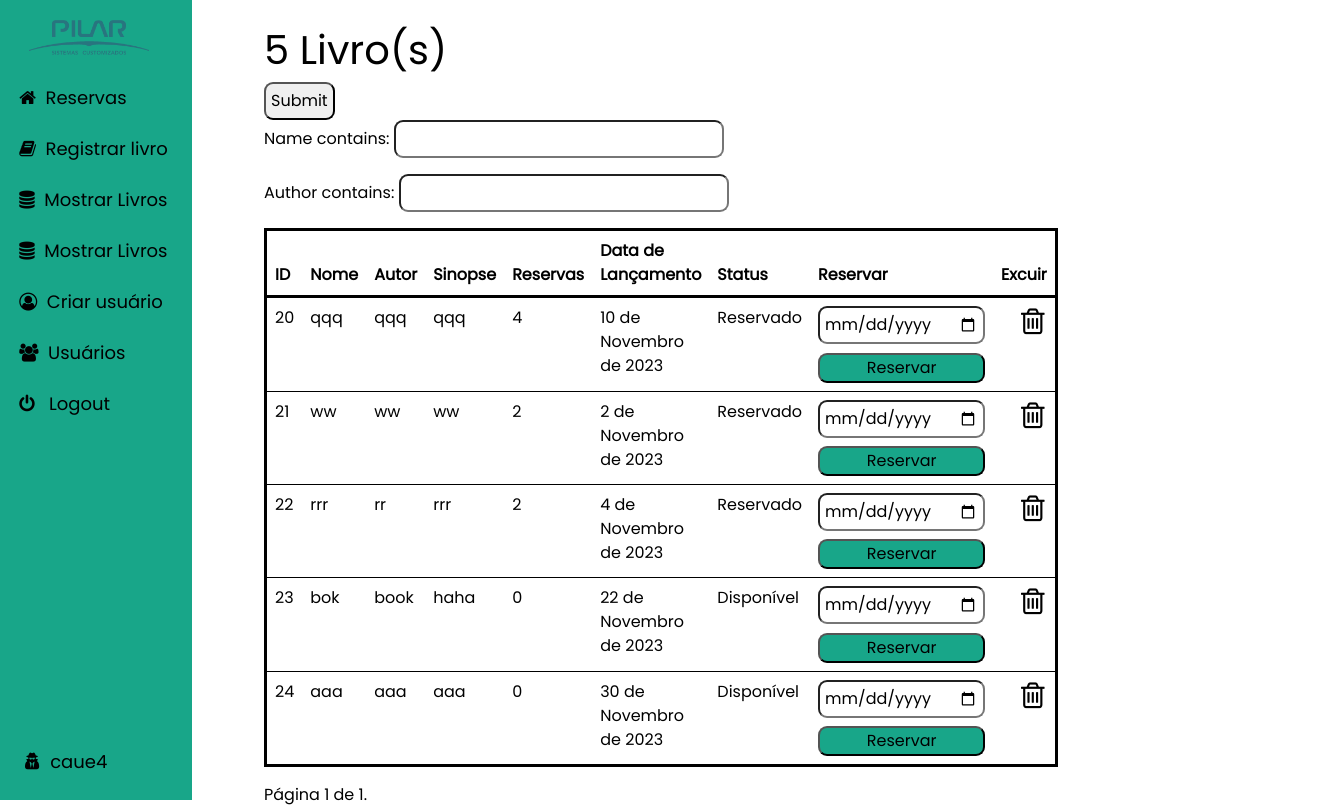
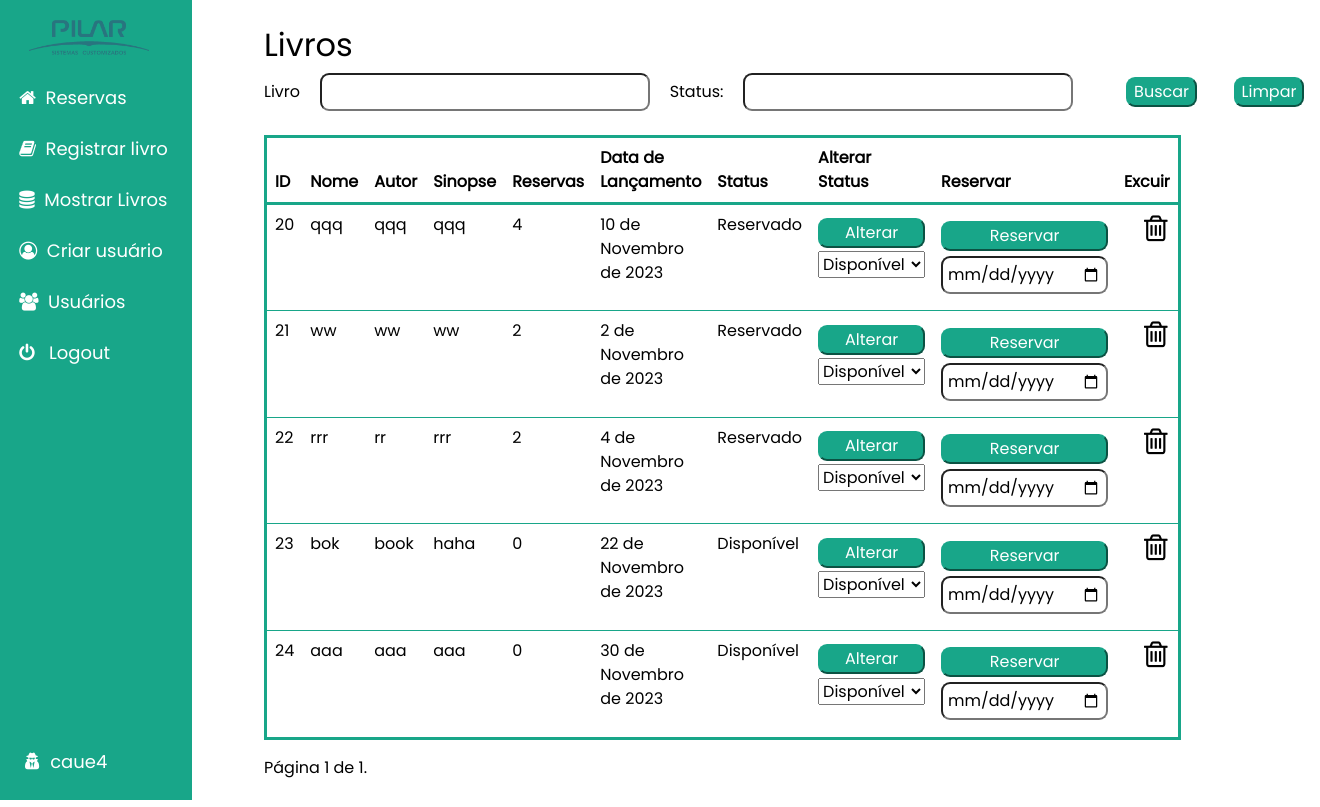
Before and after one commit to caueoliveiraaa/book_management_website, a Django app: page /show_books/filter/?name=&status= in a window 1320 px wide. Run offline with Django 4.2, Linux system fonts and the light colour scheme; a user stored in the database is signed in; data comes from the database, SQL or seed files in the repository; both versions use the stored data as it was after the commit; tables that the repository leaves empty hold one stand-in row (values such as "Sample post").

Commit message:
Front-End
Atualizando frontend.

```diff
--- a/website/main/filters.py
+++ b/website/main/filters.py
@@ -4,8 +4,8 @@ from .models import Books
 
 class BookFilter(django_filters.FilterSet):
     name = django_filters.CharFilter(lookup_expr='icontains')
-    author = django_filters.CharFilter(lookup_expr='icontains')
+    status = django_filters.CharFilter(lookup_expr='icontains')
 
     class Meta:
         model = Books
-        fields = ('name', 'author')
+        fields = ('name', 'status')
--- a/website/main/models.py
+++ b/website/main/models.py
@@ -1,6 +1,5 @@
 from django.db import models
 from django.contrib.auth.models import User
-import django_filters
 
 
 class Reservation(models.Model):
--- a/website/main/static/base.css
+++ b/website/main/static/base.css
@@ -26,17 +26,31 @@ body button:hover {
     background-color: rgb(140, 241, 228);
 }
 
+#labels {
+    margin-right: 3%;
+}
+
+#pagination {
+    margin-left: 4%;
+}
+
+#titles {
+    font-size: 2em;
+}
+
 button {
+    border-color: #18a689;
     background-color: #18a689;
     border-radius: 9px;
     width: 100%;
+    color: white;
 }
 
 input {
+    margin-right: 3%;
     border-radius: 9px;
     padding: 5px;
 }
-
 
 #userName {
     position: absolute;
@@ -47,7 +61,6 @@ input {
     margin-left: 5%;
     margin-top: 20px;
     font-size: large;
-    color: black;
 }
 
 a {
@@ -67,7 +80,7 @@ a {
 }
 
 #sidebar i {
-    color: black;
+    color: white;
 }
 
 
@@ -79,9 +92,10 @@ a {
 
 
 #sidebar {
-    position: fixed;
+    position: absolute;
     top: 0;
     left: 0;
+    color: white;
     width: 12rem;
     height: 100%;
     z-index: 1;
@@ -93,7 +107,20 @@ a {
 }
 
 #sidebar a:hover {
-    color: white;
+    color: rgb(14, 94, 78);
+    font-weight: bold;
+    scale: 1.1;
+}
+
+#cancel:hover {
+    color: red;
+    font-weight: bold;
+    scale: 1.1;
+}
+
+
+i:hover {
+    color: #18a689;
     font-weight: bold;
     transition: ease 200ms;
     scale: 1.1;
--- a/website/main/templates/add_books.html
+++ b/website/main/templates/add_books.html
@@ -1,11 +1,11 @@
 {% extends "base.html" %}
 {% block content %}
-<div style="display: inline-block; padding: 20px 30px; margin-top: 5%; margin-left: 260px; margin-right: 200px; border-radius: 9px; border: 2px solid black; width: 40%; height: 40%;">
+<div style="display: inline-block; padding: 20px 30px; margin-top: 5%; margin-left: 260px; margin-right: 200px; border-radius: 9px; border: 2px solid black; width: 70%; height: 30%;">
     <form method="POST">
-        <h1><i class="fa fa-simplybuilt" aria-hidden="true"></i> Registre um novo livro</h1><br>
+        <h1 id="titles"><i class="fa fa-simplybuilt" aria-hidden="true"></i> Registre um novo livro</h1><br>
         {% csrf_token %}
         {{ form.as_p }}
-        <button id="form_btn" type="submit"> Submit </button>
+        <button style="width: 30%; align-items: center;" type="submit"> Submit </button>
     </form>
 </div>
 {% endblock content %}
--- a/website/main/templates/base.html
+++ b/website/main/templates/base.html
@@ -18,7 +18,6 @@
         {% if user.is_authenticated %}
             <a class="nav-link" href="{% url 'index' %}"><span><i class="fa fa-home" aria-hidden="true" style="margin-right: 5%;"></i>Reservas</span></a><br>
             <a class="nav-link" href="{% url 'add_books' %}"><span style="margin-left: 10%;  font-size: large;"><i class="fa fa-book" aria-hidden="true" style="margin-right: 5%;"></i>Registrar livro</span></a><br>
-            <a class="nav-link" href="{% url 'show_books' %}"><span><i class="fa fa-database" aria-hidden="true" style="margin-right: 5%;"></i>Mostrar Livros</span></a><br>
             <a class="nav-link" href="{% url 'show_books_filter' %}"><span><i class="fa fa-database" aria-hidden="true" style="margin-right: 5%;"></i>Mostrar Livros</span></a><br>
             <a class="nav-link" href="{% url 'register' %}"><span><i class="fa fa-user-circle-o" aria-hidden="true" style="margin-right: 5%;"></i>Criar usuário</span></a><br>
             <a class="nav-link" href="{% url 'show_users' %}"><span><i class="fa fa-users" aria-hidden="true" style="margin-right: 5%;"></i>Usuários</span></a><br>
--- a/website/main/templates/show_books.html
+++ /dev/null
@@ -1,68 +0,0 @@
-{% extends 'base.html' %}
-{% load static %}
-{% block content %}
-<section class="wrapper" style="margin-left: 20%; margin-right: 30%; margin-top: 2%;">
-<div class="table-wrapper">
-    <h1> {{ books_count }} Livro(s)</h1>
-
-
-    <form method="GET">
-    <input type="submit">
-    {{ filter.form.as_p }}
-    </form>
-
-
-    <table class="table" style="padding: 10px; border: 3px solid black; border-radius: 5%; border-style: solid;">
-        <thead class="table-head" style="background-color: #18a689; border: 3px solid black;">
-            <tr style="border: 1px solid black">
-                <th>ID</th>
-                <th>Nome</th>
-                <th>Autor</th>
-                <th>Sinopse</th>
-                <th>Reservas</th>
-                <th>Data de Lançamento</th>
-                <th>Status</th>
-                <th>Reservar</th>
-                <th>Excuir</th>
-            </tr>
-        </thead>
-        <tbody>
-        {% for book in books %}
-            <tr style="padding: 10px;">
-                <td>{{ book.id }}</td>
-                <td>{{ book.name }}</td>
-                <td>{{ book.author }}</td>
-                <td>{{ book.synopsis }}</td>
-                <td>{{ book.reservas }}</td>
-                <td>{{ book.data_lancamento }}</td>
-                <td>{{ book.status }}</td>
-                <td>
-                    <form method="post" action="{% url 'reserve_book' book.id %}">
-                        {% csrf_token %}
-                        <input type="date" id="userDateInput" style="width: 100%;" name="user_date">
-                        <button style="margin-top: 5%;" type="submit" > Reservar </button>
-                    </form>
-                </td>
-                <td>
-                    <a style="margin-left: 20px; text-decoration: none;" href="{% url 'del_books' book.id %}" onclick="return confirm('Are you sure you want to delete this book?')">
-                        <i class="fa fa-trash-o" aria-hidden="true" style="font-size: 30px;"></i>
-                    </a>
-                </td>
-            </tr>
-        {% endfor %}
-        </tbody>
-    </table>
-    <div class="pagination">
-        <span class="step-links">
-            <span class="current" style="padding-right: 10px;">Página {{ books.number }} de {{ books.paginator.num_pages }}.</span>
-            {% if books.has_previous %}
-                <a href="?page=1">&laquo; Primeiro</a><a href="?page={{ books.previous_page_number }}">Anterior</a>
-            {% endif %}
-            {% if books.has_next %}
-                <a href="?page={{ books.next_page_number }}">Próximo</a><a href="?page={{ books.paginator.num_pages }}">Último &raquo;</a>
-            {% endif %}
-        </span>
-    </div>
-</div>
-</section>
-{% endblock %}
--- /dev/null
+++ b/website/main/templates/show_books_filters.html
@@ -0,0 +1,99 @@
+{% extends 'base.html' %}
+{% load static %}
+{% block content %}
+<section class="wrapper" style="margin-left: 20%; margin-right: 30%; margin-top: 2%;">
+<div class="table-wrapper">
+    <h1 id="titles">Livros</h1>
+    <form method="GET" action="{% url 'show_books_filter' %}" style="display: flex; align-items: center; flex-direction: row;">
+        {% for field in form.form %}
+            {% if field.name == 'name' %}
+                <label id="labels" for="id_name">Livro</label>
+                <input type="{{ field.field.widget.input_type }}" name="name" value="" placeholder="">
+            {% elif field.name == 'status' %}
+                <label id="labels" for="id_status">Status:</label>
+                <input type="{{ field.field.widget.input_type }}" name="status" value="" placeholder="">
+            {% endif %}
+        {% endfor %}
+        <button type="submit" style="margin-left: 5%">Buscar</button>
+        <a href="{% url 'show_books_filter' %}" style="margin-left: 5%">
+            <button type="submit" style="margin-left: 5%">Limpar</button>
+        </a>
+    </form>
+    <br>
+    <table class="table" style="padding: 10px; border: 3px solid #18a689; border-radius: 5px; border-style: solid;">
+        <thead class="table-head" style="color: white; background-color: #18a689; border: 3px solid #18a689;">
+            <tr style="border: 1px solid black;">
+                <th>ID</th>
+                <th>Nome</th>
+                <th>Autor</th>
+                <th>Sinopse</th>
+                <th>Reservas</th>
+                <th>Data de Lançamento</th>
+                <th>Status</th>
+                <th>Alterar Status</th>
+                <th>Reservar</th>
+                <th>Excuir</th>
+            </tr>
+        </thead>
+        <tbody>
+        {% for book in books_data %}
+            <tr style="padding: 10px;">
+                <td>{{ book.id }}</td>
+                <td>{{ book.name }}</td>
+                <td>{{ book.author }}</td>
+                <td>{{ book.synopsis }}</td>
+                <td>{{ book.reservas }}</td>
+                <td>{{ book.data_lancamento }}</td>
+                <td>{{ book.status }}</td>
+                <td>
+                    <form method="POST" action="{% url 'update_book_status' book.id %}">
+                        {% csrf_token %}
+                        <button type="submit" style="margin-top: 5%;; margin-bottom: 3%;">Alterar</button>
+                        <input type="hidden" name="name" value="{{ request.GET.name }}">
+                        <input type="hidden" name="status" value="{{ request.GET.status }}">
+                        <select name="new_status">
+                            <option value="opções" disabled>opções</option>
+                            <option value="Disponível">Disponível</option>
+                            <option value="Reservado">Reservado</option>
+                            <option value="Retirado">Retirado</option>
+                        </select>
+                        <br>
+                        <br>
+                    </form>
+                </td>
+                <td>
+                    <form method="POST" action="{% url 'reserve_book' book.id %}">
+                        {% csrf_token %}
+                        <button style="margin-top: 5%; margin-bottom: 3%;" type="submit" > Reservar </button>
+                        <input type="hidden" name="name" value="{{ request.GET.name }}">
+                        <input type="hidden" name="status" value="{{ request.GET.status }}">
+                        <input type="date" style="width: 100%;" name="user_date">
+                    </form>
+                </td>
+                <td>
+                    <a style="margin-left: 20px; text-decoration: none;" href="{% url 'del_books' book.id %}" onclick="return confirm('Are you sure you want to delete this book?')">
+                        <i class="fa fa-trash-o" aria-hidden="true" style="font-size: 30px;"></i>
+                    </a>
+                </td>
+            </tr>
+        {% endfor %}
+        </tbody>
+    </table>
+    <div>
+        <span class="step-links">
+            {% if books_data.number %}
+                <span class="current" style="padding-right: 10px;">Página {{ books_data.number }} de {{ books_data.paginator.num_pages }}.</span>
+            {% endif %}
+            {% if books_data.has_previous %}
+                <a id="pagination" href="?page=1">&laquo; Primeiro</a>
+                <a id="pagination" href="?page={{ books_data.previous_page_number }}">Anterior</a>
+            {% endif %}
+            {% if books_data.has_next %}
+                <a id="pagination" href="?page={{ books_data.next_page_number }}">Próximo</a>
+                <a id="pagination" href="?page={{ books_data.paginator.num_pages }}">Último &raquo;</a>
+            {% endif %}
+        </span>
+    </div>
+</div>
+</section>
+{% endblock %}
--- a/website/main/urls.py
+++ b/website/main/urls.py
@@ -11,9 +11,9 @@ urlpatterns = [
     path("show_users/", views.show_users, name="show_users"),
     path("del_users/<int:user_id>/", views.del_users, name="del_users"),
     path("return_book/<int:book_id>/<int:reservation_id>/", views.return_book, name="return_book"),
-    path("show_books/", views.show_books, name="show_books"),
     path("show_books/filter/", views.show_books_filter, name="show_books_filter"),
     path("add_books/", views.add_books, name="add_books"),
+    path("update_book_status/<int:book_id>/", views.update_book_status, name="update_book_status"),
     path("cancel_reservation/<int:reservation_id>/", views.cancel_reservation, name="cancel_reservation"),
     path("del_books/<int:book_id>/", views.del_books, name="del_books"),
     path('logout_user/', views.logout_user, name='logout_user'),
--- a/website/main/views.py
+++ b/website/main/views.py
@@ -1,5 +1,3 @@
-from django.db import connection
-from django.db.models.signals import post_save
 from django.dispatch import receiver
 from django.contrib.auth.decorators import login_required
 from django.contrib.auth.models import User
@@ -7,7 +5,9 @@ from django.contrib import messages
 from datetime import datetime, timedelta
 from .models import *
 from .filters import BookFilter
-
+from django.http import HttpResponseRedirect
+from django.urls import reverse
+from urllib.parse import urlencode
 
 from .forms import (
     CustomUserCreationForm,
@@ -88,13 +88,17 @@ def logout_user(request):
 @login_required
 def reserve_book(request, book_id):
     book = get_object_or_404(Books, id=book_id)
+    name_param = request.POST.get('name', '')
+    status_param = request.POST.get('status', '')
+    url_params = urlencode({'name': name_param, 'status': status_param})
+
     if request.method == 'POST':
         user = request.user
         reservation_date = request.POST.get('user_date')
         existing_reservation = book.reservations.filter(reservation_date=reservation_date).first()
         if existing_reservation:
             messages.success(request, "Já existe uma reserva nessa data!")
-            return redirect("show_books")
+            return HttpResponseRedirect(f'{reverse("show_books_filter")}?{url_params}')
 
         reservation_date = datetime.strptime(reservation_date, "%Y-%m-%d")
         reservation_date = reservation_date.date()
@@ -107,7 +111,7 @@ def reserve_book(request, book_id):
         else:
             messages.error(request, "Não é possível reservar livros para datas inferiores a data atual!")
 
-    return redirect("show_books")
+    return HttpResponseRedirect(f'{reverse("show_books_filter")}?{url_params}')
 
 
 @login_required
@@ -156,44 +160,43 @@ def cancel_reservation(request, reservation_id):
     return redirect("index")
 
 
-@login_required
-def show_books(request):
-    books = Books.objects.all()
-    books_count = Books.objects.count()
-    paginator = Paginator(books, 6)
-    page = request.GET.get('page')
-
-    try:
-        books = paginator.page(page)
-    except PageNotAnInteger:
-        books = paginator.page(1)
-    except EmptyPage:
-        books = paginator.page(paginator.num_pages)
-
-    context = {'books_count': books_count, 'books': books}
-
-    return render(request, 'show_books.html', context)
-
 
 @login_required
 def show_books_filter(request):
     books = Books.objects.all()
-    books_count = Books.objects.count()
-    paginator = Paginator(books, 6)
+    books_filter = BookFilter(request.GET, queryset=books)
+    paginator = Paginator(books_filter.qs, 6)
     page = request.GET.get('page')
 
-    books_filter = BookFilter(request.GET, queryset=books)
+    try:
+        books_data = paginator.page(page)
+    except PageNotAnInteger:
+        books_data = paginator.page(1)
+    except EmptyPage:
+        books_data = paginator.page(paginator.num_pages)
 
-    try:
-        books = paginator.page(page)
-    except PageNotAnInteger:
-        books = paginator.page(1)
-    except EmptyPage:
-        books = paginator.page(paginator.num_pages)
+    return render(request, 'show_books_filters.html', {'books_data': books_data, 'form': books_filter})
 
-    context = {'books_count': books_count, 'books': books, 'filter': books_filter}
 
-    return render(request, 'show_books.html', context)
+@login_required
+def update_book_status(request, book_id):
+    book = get_object_or_404(Books, id=book_id)
+    name_param = request.POST.get('name', '')
+    status_param = request.POST.get('status', '')
+    url_params = urlencode({'name': name_param, 'status': status_param})
+
+    if request.method == 'POST' and request.user.is_superuser:
+        new_status = request.POST.get('new_status')
+        print(f'new_status{new_status}')
+        if new_status in ['Disponível', 'Reservado', 'Retirado']:
+            book.status = new_status
+            book.save()
+        else:
+            messages.error(request, 'Selecione uma opção válida.')
+    else:
+        messages.error(request, 'Apenas usuários administradores podem alterar status.')
+
+    return HttpResponseRedirect(f'{reverse("show_books_filter")}?{url_params}')
 
 
 @login_required
@@ -224,7 +227,7 @@ def del_books(request, book_id):
     author = book.author
     book.delete()
     messages.success(request, f'Livro \'{name}\' de \'{author}\' excluído com sucesso.')
-    return redirect('show_books')
+    return redirect('show_books_filter')
 
 
 def index(request):
```
Also changed, not shown: website/main/templates/index.html (+8 -6 lines), website/main/templates/show_users.html (+9 -7 lines), website/db.sqlite3, website/main/templates/register.html (indentation only).
